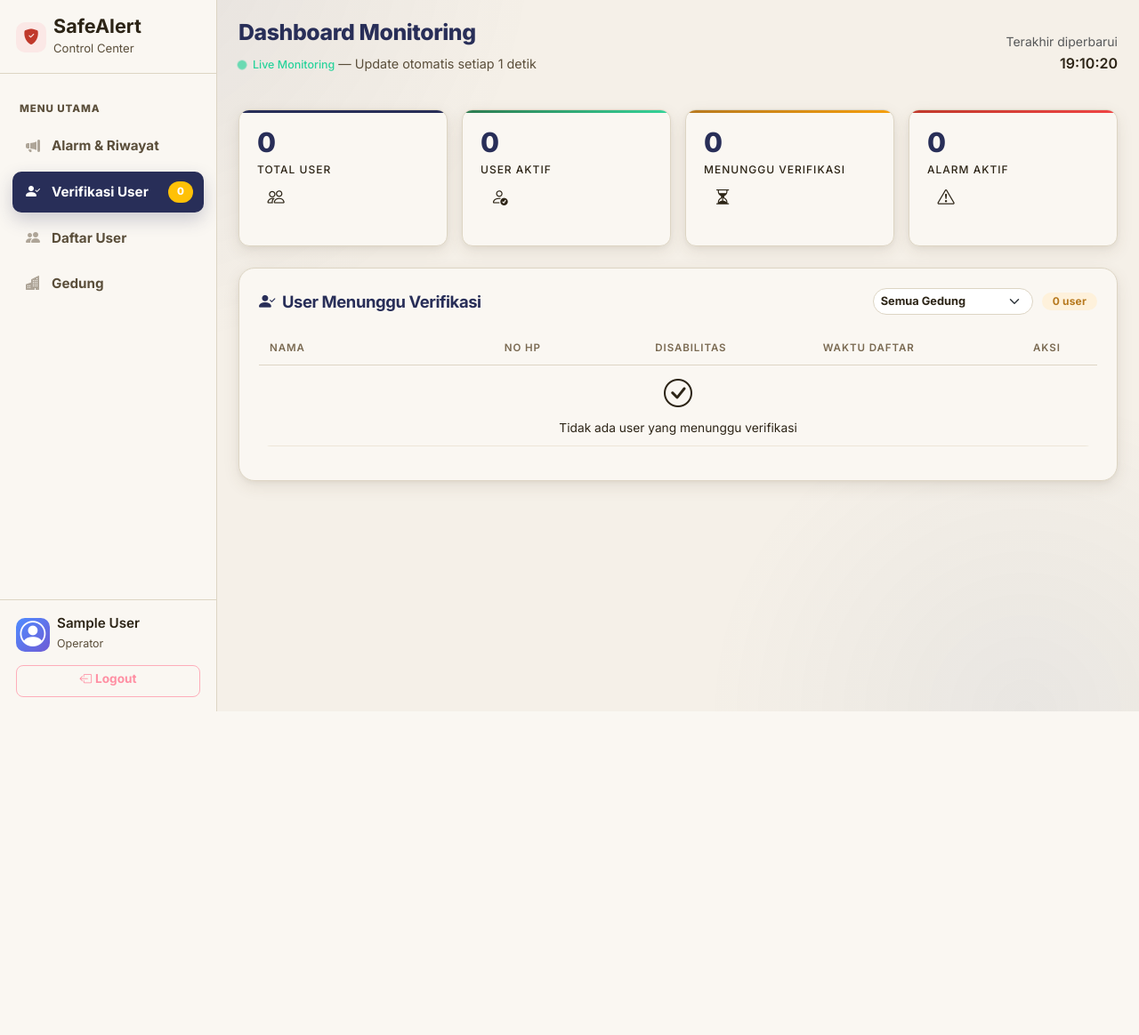
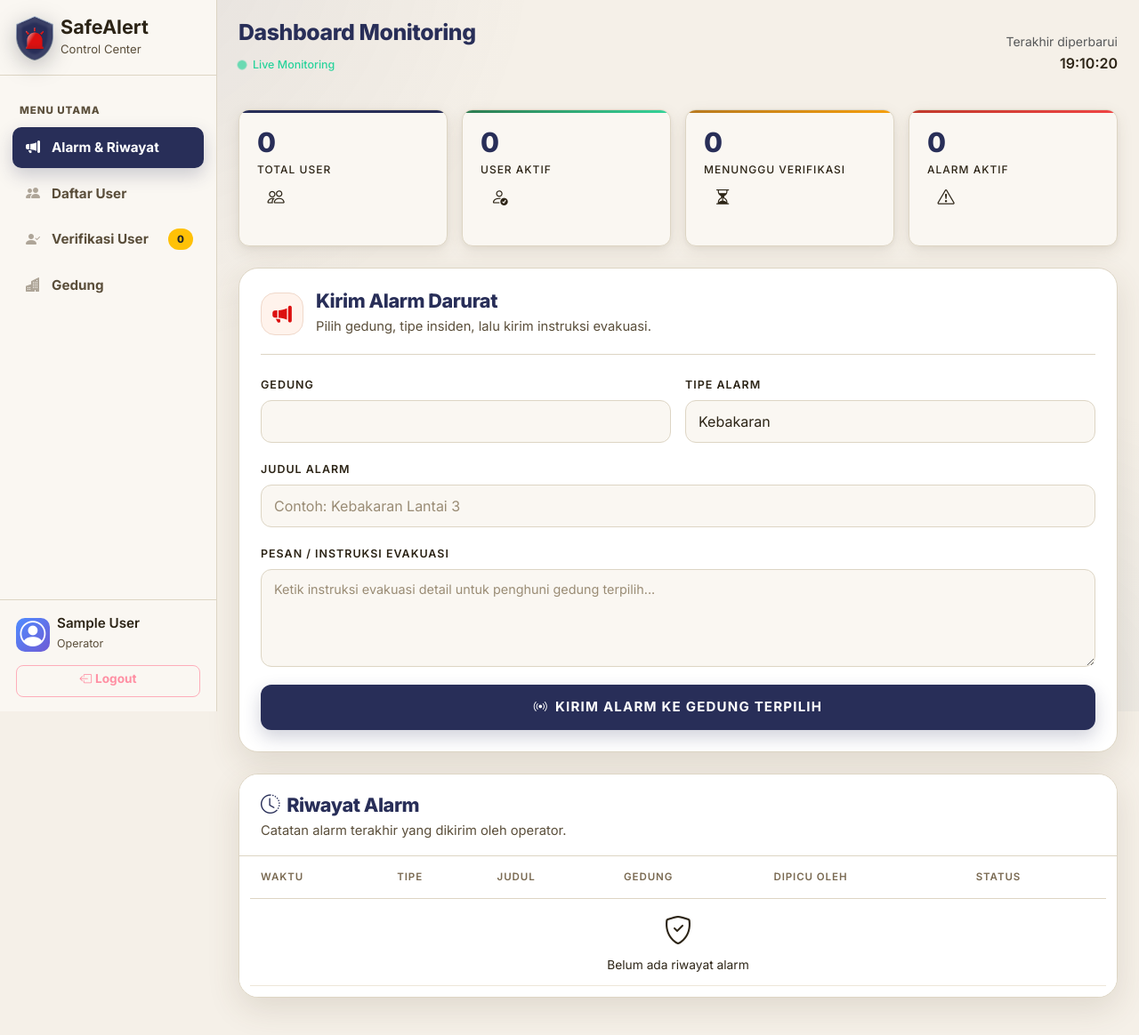
Before and after one commit to Merge-Conflict-Astra-Hackathon/SafeAlert_Web, a Django app: page /dashboard/ in a window 1280 px wide. Shown: the whole page at 89% size. Before the commit the page ends 800 px from the top, so only its background shows below. Run offline with Django 4.2, Linux system fonts and the light colour scheme; the visitor is signed in with stand-in values (Sample User, id 1); data comes from the database, SQL or seed files in the repository; data that the repository does not hold is empty; some libraries are stand-ins or nearby versions.

Commit message:
Update SafeAlert logo and dashboard auto refresh

```diff
--- a/dashboard/views.py
+++ b/dashboard/views.py
@@ -2,7 +2,7 @@ from django.contrib.auth import authenticate, login, logout
 from django.contrib.auth.models import User
 from django.contrib.auth.decorators import login_required
 from django.http import JsonResponse
-from django.db.models import Case, IntegerField, Value, When
+from django.db.models import Case, IntegerField, Max, Value, When
 from django.shortcuts import redirect, render
 from django.views.decorators.http import require_http_methods
 
@@ -134,11 +134,20 @@ def dashboard_view(request):
 
 @login_required(login_url="dashboard:login")
 def dashboard_stats_api(request):
+    latest_candidates = [
+        UserProfile.objects.aggregate(value=Max("updated_at"))["value"],
+        EmergencyAlert.objects.aggregate(value=Max("updated_at"))["value"],
+        UserAlertConfirmation.objects.aggregate(value=Max("confirmed_at"))["value"],
+        UserAlertConfirmation.objects.aggregate(value=Max("notified_at"))["value"],
+        Building.objects.aggregate(value=Max("updated_at"))["value"],
+    ]
+    latest_activity = max((item for item in latest_candidates if item), default=None)
     data = {
         "total_users": UserProfile.objects.count(),
         "active_users": UserProfile.objects.filter(status="active").count(),
         "pending_users": UserProfile.objects.filter(status="pending").count(),
         "active_alerts": EmergencyAlert.objects.filter(status="active").count(),
+        "last_activity": latest_activity.isoformat() if latest_activity else "",
     }
     return JsonResponse(data)
 
--- a/static/css/dashboard.css
+++ b/static/css/dashboard.css
@@ -161,6 +161,14 @@ a {
     margin-bottom: 16px;
 }
 
+.login-logo img {
+    width: 92px;
+    height: 112px;
+    object-fit: contain;
+    display: inline-block;
+    filter: drop-shadow(0 12px 22px rgba(7, 11, 20, 0.32));
+}
+
 .login-logo i {
     font-size: 4rem;
     background: linear-gradient(135deg, var(--accent-red), var(--accent-orange));
@@ -349,6 +357,14 @@ a {
     background-clip: text;
 }
 
+.sidebar-logo-img {
+    width: 42px;
+    height: 50px;
+    object-fit: contain;
+    flex: 0 0 auto;
+    filter: drop-shadow(0 6px 12px rgba(7, 11, 20, 0.25));
+}
+
 .sidebar-header .sidebar-brand {
     font-size: 1.25rem;
     font-weight: 700;
--- a/static/js/dashboard.js
+++ b/static/js/dashboard.js
@@ -698,6 +698,7 @@ function refreshStats() {
             active_users: Number(data.active_users || 0),
             pending_users: Number(data.pending_users || 0),
             active_alerts: Number(data.active_alerts || 0),
+            last_activity: data.last_activity || '',
         };
         const shouldReload = lastStatsSnapshot && Object.keys(nextSnapshot).some(
             key => nextSnapshot[key] !== lastStatsSnapshot[key]
--- a/templates/base.html
+++ b/templates/base.html
@@ -6,6 +6,7 @@
     <meta name="viewport" content="width=device-width, initial-scale=1.0">
     <title>{% block title %}SafeAlert{% endblock %} - SafeAlert Dashboard</title>
     <meta name="description" content="SafeAlert - Sistem Alarm Darurat Multisensori Berbasis Kendali Terpusat">
+    <link rel="icon" type="image/png" href="{% static 'img/safealert-logo.png' %}">
     <link href="https://cdn.jsdelivr.net/npm/bootstrap@5.3.3/dist/css/bootstrap.min.css" rel="stylesheet">
     <link href="https://cdn.jsdelivr.net/npm/bootstrap-icons@1.11.3/font/bootstrap-icons.min.css" rel="stylesheet">
     <link href="https://fonts.googleapis.com/css2?family=Inter:wght@300;400;500;600;700;800;900&display=swap" rel="stylesheet">
--- a/templates/dashboard.html
+++ b/templates/dashboard.html
@@ -69,7 +69,7 @@
     <aside class="sidebar" id="sidebar">
         <div class="sidebar-header">
             <div class="d-flex align-items-center gap-2">
-                <i class="bi bi-shield-fill-check" style="font-size:1.5rem;color:#ef4444;"></i>
+                <img src="{% static 'img/safealert-logo.png' %}" alt="SafeAlert" class="sidebar-logo-img">
                 <div>
                     <h5 class="mb-0 fw-bold">SafeAlert</h5>
                     <small class="text-muted">Control Center</small>
@@ -79,7 +79,7 @@
 
         <nav class="sidebar-nav">
             <div class="nav-section-title">MENU UTAMA</div>
-            <a href="#" class="nav-link {% if active_alert %}active{% endif %}" data-tab="tab-alerts" onclick="switchTab(this, 'tab-alerts')">
+            <a href="#" class="nav-link active" data-tab="tab-alerts" onclick="switchTab(this, 'tab-alerts')">
                 <i class="bi bi-megaphone-fill"></i>
                 <span>Alarm & Riwayat</span>
                 {% if active_alert %}
@@ -87,19 +87,19 @@
                 {% endif %}
             </a>
             <a href="#"
-               class="nav-link {% if not active_alert %}active{% endif %}"
+               class="nav-link"
+               data-tab="tab-users"
+               onclick="switchTab(this, 'tab-users')">
+                <i class="bi bi-people-fill"></i>
+                <span>Daftar User</span>
+            </a>
+            <a href="#"
+               class="nav-link"
                data-tab="tab-verify"
                onclick="switchTab(this, 'tab-verify')">
                 <i class="bi bi-person-check-fill"></i>
                 <span>Verifikasi User</span>
                 <span class="badge bg-warning text-dark ms-auto" id="pending-count-badge">{{ pending_count }}</span>
-            </a>
-            <a href="#"
-               class="nav-link"
-               data-tab="tab-users"
-               onclick="switchTab(this, 'tab-users')">
-                <i class="bi bi-people-fill"></i>
-                <span>Daftar User</span>
             </a>
             <a href="#"
                class="nav-link"
@@ -137,7 +137,6 @@
                         <span class="live-dot"></span>
                         <span>Live Monitoring</span>
                     </span>
-                    &mdash; Update otomatis setiap 1 detik
                 </p>
             </div>
             <div class="d-flex align-items-center gap-3">
@@ -201,7 +200,7 @@
         {% endif %}
 
         <!-- TAB 1: Alarm & Riwayat -->
-        <div class="tab-content-panel {% if not active_alert %}d-none{% endif %}" id="tab-alerts">
+        <div class="tab-content-panel" id="tab-alerts">
             <!-- Send Alarm Panel -->
             <div class="alert-panel alarm-register-card {% if active_alert %}has-active-alert urgent-top-panel{% endif %}" id="alarm-panel">
                 <div class="alarm-card-header">
@@ -358,7 +357,7 @@
         </div>
 
         <!-- TAB 2: Verifikasi User -->
-        <div class="tab-content-panel {% if active_alert %}d-none{% endif %}" id="tab-verify">
+        <div class="tab-content-panel d-none" id="tab-verify">
             <div class="content-card">
                 <div class="content-card-header">
                     <h5><i class="bi bi-person-check-fill me-2"></i>User Menunggu Verifikasi</h5>
--- a/templates/login.html
+++ b/templates/login.html
@@ -15,7 +15,7 @@
     <div class="login-card">
         <div class="login-header">
             <div class="login-logo">
-                <i class="bi bi-shield-fill-check"></i>
+                <img src="{% static 'img/safealert-logo.png' %}" alt="SafeAlert">
             </div>
             <h1>SafeAlert</h1>
             <p class="login-subtitle">Sistem Alarm Darurat Multisensori</p>
--- a/templates/register.html
+++ b/templates/register.html
@@ -15,7 +15,7 @@
     <div class="login-card">
         <div class="login-header">
             <div class="login-logo">
-                <i class="bi bi-person-plus-fill"></i>
+                <img src="{% static 'img/safealert-logo.png' %}" alt="SafeAlert">
             </div>
             <h1>Register Operator</h1>
             <p class="login-subtitle">Buat akun untuk akses dashboard</p>
```
Also changed, not shown: static/img/safealert-logo.png (added).
